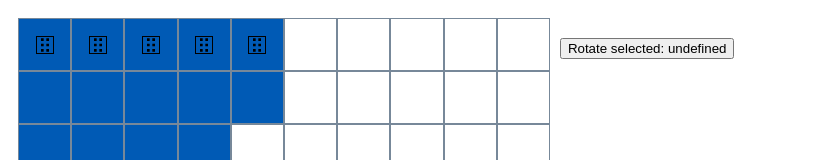
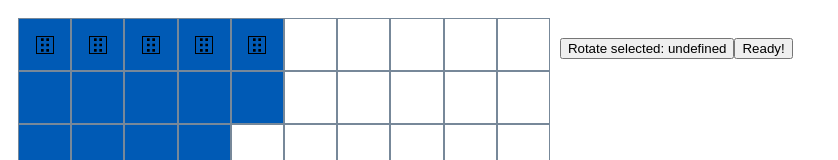
Before and after one commit to earacena/battleship-webapp-frontend, a React (Create React App) app: page / in a window 1280 px wide. Shown: the top 160 px of the page, without its empty margins (0-838 px from the left). Built offline with nearby package versions, Linux system fonts and the light colour scheme.

Commit message:
Add ready button that shows final edited board

```diff
--- a/src/features/Battleship/Battleship.tsx
+++ b/src/features/Battleship/Battleship.tsx
@@ -1,7 +1,5 @@
 import React, { useState } from "react";
-import {
-  CellProps,
-} from "./components";
+import { Cell, CellProps, Board } from "./components";
 import { BoardEditor } from "./components/BoardEditor";
 
 const generateBoard = (boardSize: number): CellProps[][] => {
@@ -46,19 +44,34 @@ function Battleship() {
   const boardSize: number = 10;
   const gridSize: number = 50;
 
+  const [editing, setEditing] = useState<boolean>(true);
   const [board] = useState(() => generateBoard(boardSize));
   const [occupiedPositions, setOccupiedPositions] = useState<boolean[][]>(() =>
     generateOccupiedPositions(boardSize)
   );
 
   return (
+    <div>
+      {editing && (
         <BoardEditor
           board={board}
           boardSize={boardSize}
           gridSize={gridSize}
           occupiedPositions={occupiedPositions}
           setOccupiedPositions={setOccupiedPositions}
+          setEditing={setEditing}
         />
+      )}
+      {!editing &&
+        <Board size={boardSize} gridSize={gridSize}>
+          { board.map((row, y) =>
+            row.map((cell, x) => (
+              <Cell key={cell.id} {...cell} occupied={occupiedPositions[y][x]} />
+            ))
+          )}
+        </Board>
+      }
+    </div>
   );
 }
 
--- a/src/features/Battleship/components/BoardEditor/BoardEditor.tsx
+++ b/src/features/Battleship/components/BoardEditor/BoardEditor.tsx
@@ -1,15 +1,25 @@
-import React, { useState } from 'react';
-import { DraggablePiece, PieceProps } from '../Piece';
-import { Cell, CellProps } from '../Cell';
-import { DndContext, DragEndEvent, DragStartEvent, KeyboardSensor, MouseSensor, TouchSensor, useSensor, useSensors } from '@dnd-kit/core';
-import Board from '../Board/Board';
+import React, { useState } from "react";
+import { DraggablePiece, PieceProps } from "../Piece";
+import { Cell, CellProps } from "../Cell";
+import {
+  DndContext,
+  DragEndEvent,
+  DragStartEvent,
+  KeyboardSensor,
+  MouseSensor,
+  TouchSensor,
+  useSensor,
+  useSensors,
+} from "@dnd-kit/core";
+import Board from "../Board/Board";
 
 type BoardEditorProps = {
-  board: CellProps[][],
-  boardSize: number,
-  gridSize: number,
-  occupiedPositions: boolean[][],
-  setOccupiedPositions: (value: React.SetStateAction<boolean[][]>) => void,
+  board: CellProps[][];
+  boardSize: number;
+  gridSize: number;
+  occupiedPositions: boolean[][];
+  setOccupiedPositions: (value: React.SetStateAction<boolean[][]>) => void;
+  setEditing: (value: React.SetStateAction<boolean>) => void;
 };
 
 type Position = {
@@ -153,7 +163,10 @@ const canMove = (
   return true;
 };
 
-const canRotate = (piece: PieceProps, occupiedPositions: boolean[][]): boolean => {
+const canRotate = (
+  piece: PieceProps,
+  occupiedPositions: boolean[][]
+): boolean => {
   if (piece.vertical) {
     if (piece.position.x + piece.size > occupiedPositions.length) {
       return false;
@@ -179,7 +192,14 @@ const canRotate = (piece: PieceProps, occupiedPositions: boolean[][]): boolean =
   return true;
 };
 
-function BoardEditor({ board, boardSize, gridSize, occupiedPositions, setOccupiedPositions }: BoardEditorProps) {
+function BoardEditor({
+  board,
+  boardSize,
+  gridSize,
+  occupiedPositions,
+  setOccupiedPositions,
+  setEditing,
+}: BoardEditorProps) {
   const [pieces, setPieces] = useState(() =>
     generatePieces(boardSize, gridSize, setOccupiedPositions)
   );
@@ -196,23 +216,38 @@ function BoardEditor({ board, boardSize, gridSize, occupiedPositions, setOccupie
       setOccupiedPositions((prevOccupiedPositions) => {
         // Unoccupy old positions
         if (selected.vertical) {
-          for (let i = selected.position.y; i < selected.position.y + selected.size; ++i) {
+          for (
+            let i = selected.position.y;
+            i < selected.position.y + selected.size;
+            ++i
+          ) {
             prevOccupiedPositions[i][selected.position.x] = false;
           }
         } else {
-          for (let i = selected.position.x; i < selected.position.x + selected.size; ++i) {
+          for (
+            let i = selected.position.x;
+            i < selected.position.x + selected.size;
+            ++i
+          ) {
             prevOccupiedPositions[selected.position.y][i] = false;
           }
         }
 
         // Occupy new positions new rotated
         if (selected.vertical) {
-          for (let i = selected.position.x; i < selected.position.x + selected.size; ++i) {
+          for (
+            let i = selected.position.x;
+            i < selected.position.x + selected.size;
+            ++i
+          ) {
             prevOccupiedPositions[selected.position.y][i] = true;
           }
-
         } else {
-          for (let i = selected.position.y; i < selected.position.y + selected.size; ++i) {
+          for (
+            let i = selected.position.y;
+            i < selected.position.y + selected.size;
+            ++i
+          ) {
             prevOccupiedPositions[i][selected.position.x] = true;
           }
         }
@@ -222,7 +257,7 @@ function BoardEditor({ board, boardSize, gridSize, occupiedPositions, setOccupie
       // Update rotated piece
       const newPiece: PieceProps = {
         ...selected,
-        vertical: !selected.vertical
+        vertical: !selected.vertical,
       };
       const newPieces = pieces.map((row) => row.slice());
 
@@ -324,13 +359,17 @@ function BoardEditor({ board, boardSize, gridSize, occupiedPositions, setOccupie
         <Board size={boardSize} gridSize={gridSize}>
           {board.map((row, y) =>
             row.map((cell, x) => {
-
               const occupied = occupiedPositions[y][x];
               if (pieces[y][x]) {
                 const piece = pieces ? pieces[y][x] : null;
                 if (piece) {
                   return (
-                    <Cell key={cell.id} {...cell} occupied={true} selected={piece.id === selected?.id}>
+                    <Cell
+                      key={cell.id}
+                      {...cell}
+                      occupied={true}
+                      selected={piece.id === selected?.id}
+                    >
                       <DraggablePiece key={piece.id} {...piece} />
                     </Cell>
                   );
@@ -341,7 +380,10 @@ function BoardEditor({ board, boardSize, gridSize, occupiedPositions, setOccupie
           )}
         </Board>
       </DndContext>
-      <button onClick={handleRotate}>Rotate {`selected: ${selected?.type}`}</button>
+      <button onClick={handleRotate}>
+        Rotate {`selected: ${selected?.type}`}
+      </button>
+      <button onClick={() => setEditing(false)}>Ready!</button>
     </div>
   );
 }
```
Lines whose indentation alone changed are shown as unchanged.
